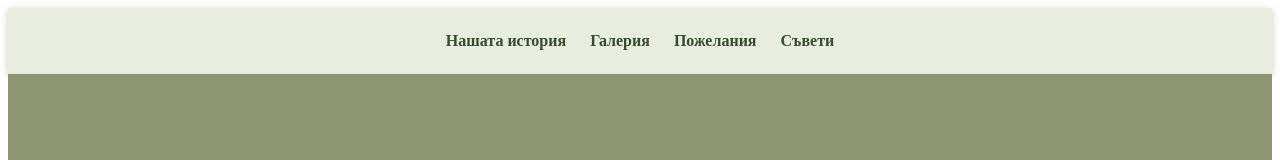
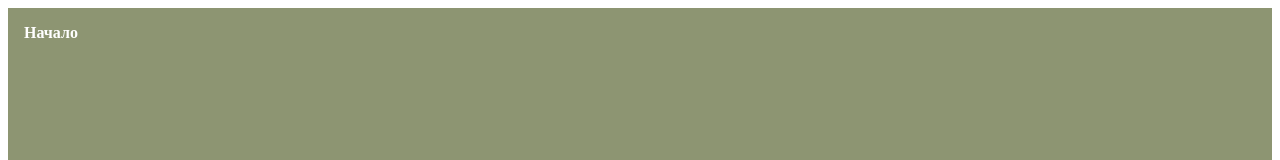
Before and after one commit to braincountpossible/Melisa-Ferhat, a React (Create React App) app: page / in a window 1280 px wide. Shown: the top 160 px of the page. Built offline with nearby package versions, Linux system fonts and the light colour scheme.

Commit message:
Update Menu.jsx

```diff
--- a/src/Menu.jsx
+++ b/src/Menu.jsx
@@ -4,17 +4,17 @@ import { Link } from "react-router-dom";
 export default function Menu() {
   return (
     <nav style={{
+      background: "#8d9572",
+      padding: "16px",
       display: "flex",
-      justifyContent: "center",
-      gap: 24,
-      padding: "24px 0",
-      background: "#e8ede0",
-      boxShadow: "0 2px 8px #ccc"
+      gap: "24px",
+      fontFamily: "serif"
     }}>
-      <Link to="/" style={{ fontWeight: "bold", color: "#364d2d", textDecoration: "none" }}>Нашата история</Link>
-      <Link to="/gallery" style={{ fontWeight: "bold", color: "#364d2d", textDecoration: "none" }}>Галерия</Link>
-      <Link to="/wishes" style={{ fontWeight: "bold", color: "#364d2d", textDecoration: "none" }}>Пожелания</Link>
-      <Link to="/advice" style={{ fontWeight: "bold", color: "#364d2d", textDecoration: "none" }}>Съвети</Link>
+      <Link to="/" style={{ color: "#fff", textDecoration: "none", fontWeight: "bold" }}>Начало</Link>
+      {/* <Link to="/history" style={{ color: "#fff", textDecoration: "none" }}>Нашата история</Link>
+      <Link to="/gallery" style={{ color: "#fff", textDecoration: "none" }}>Галерия</Link>
+      <Link to="/wishes" style={{ color: "#fff", textDecoration: "none" }}>Пожелания</Link>
+      <Link to="/advice" style={{ color: "#fff", textDecoration: "none" }}>Съвети</Link> */}
     </nav>
   );
 }
```
